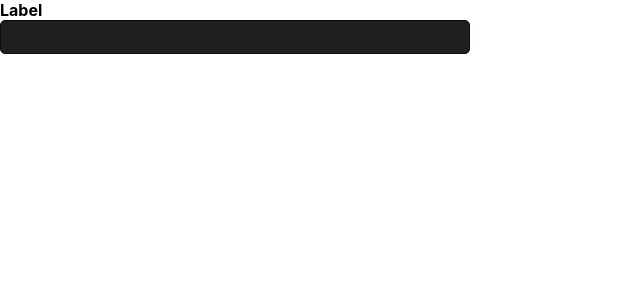
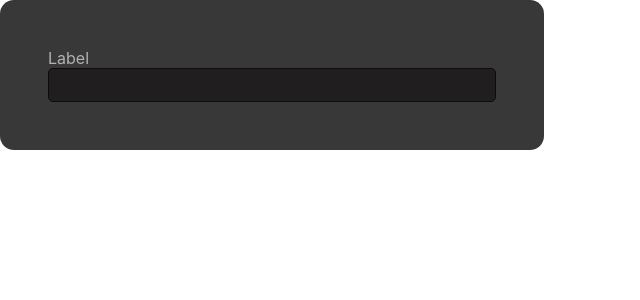
Before and after one commit to PPosh98/amdb, a React (Create React App) app: page / in a window 1280 px wide. Shown: the top 300 px of the page, without its empty margins (0-640 px from the left). Built offline with nearby package versions, Linux system fonts and the light colour scheme.

Commit message:
design card component visual

```diff
--- a/src/App.js
+++ b/src/App.js
@@ -1,14 +1,17 @@
 import "./App.css";
+import Card from "./components/UI/Card/Card";
 import Input from "./components/UI/Input/Input";
 
 const App = () => {
   return (
+    <Card>
       <Input
         label="Label"
         input={{
           type: "text"
         }}
       />
+    </Card>
   );
 };
 
--- a/src/components/UI/Card/Card.js
+++ b/src/components/UI/Card/Card.js
@@ -1,5 +1,7 @@
-import "./Card.module.css";
+import classes from "./Card.module.css";
 
-const Card = () => {};
+const Card = (props) => {
+  return <div className={classes.card}>{props.children}</div>;
+};
 
 export default Card;
--- a/src/components/UI/Card/Card.module.css
+++ b/src/components/UI/Card/Card.module.css
@@ -0,0 +1,6 @@
+.card {
+  padding: 3rem;
+  border-radius: 14px;
+  background-color: #383838;
+  width: max-content;
+}
--- a/src/components/UI/Input/Input.module.css
+++ b/src/components/UI/Input/Input.module.css
@@ -5,7 +5,7 @@
 }
 
 .input label {
-  font-weight: bold;
+  color: #b2b2b2;
 }
 
 .input input {
@@ -17,5 +17,4 @@
   font: 16px;
   color: #fff;
   padding: 6px 10px;
-  width: 100%;
 }
```
Lines whose indentation alone changed are shown as unchanged.
